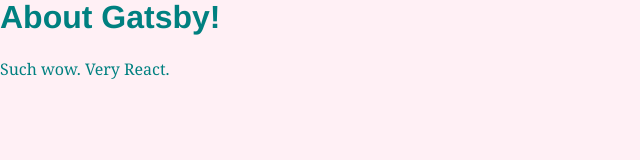
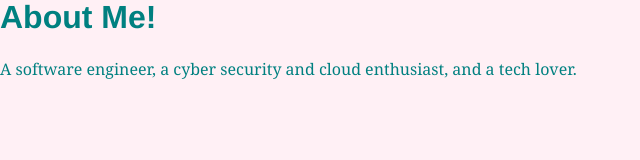
Before and after one commit to moaaxali/gatsby-portfolio, a Gatsby site: page /about in a window 1280 px wide. Shown: the whole page, without its empty margins (0-640 px from the left). Built offline with nearby package versions, Linux system fonts and the light colour scheme; Gatsby itself is replaced by a stand-in of ours.

Commit message:
Update about.js page

```diff
--- a/src/pages/about.js
+++ b/src/pages/about.js
@@ -4,8 +4,8 @@
 export default function About() {
   return (
     <div style={{ color: `teal` }}>
-      <Header headerText="About Gatsby!" />
-      <p>Such wow. Very React.</p>
+      <Header headerText="About Me!" />
+      <p>A software engineer, a cyber security and cloud enthusiast, and a tech lover.</p>
     </div>
   )
 }
```
